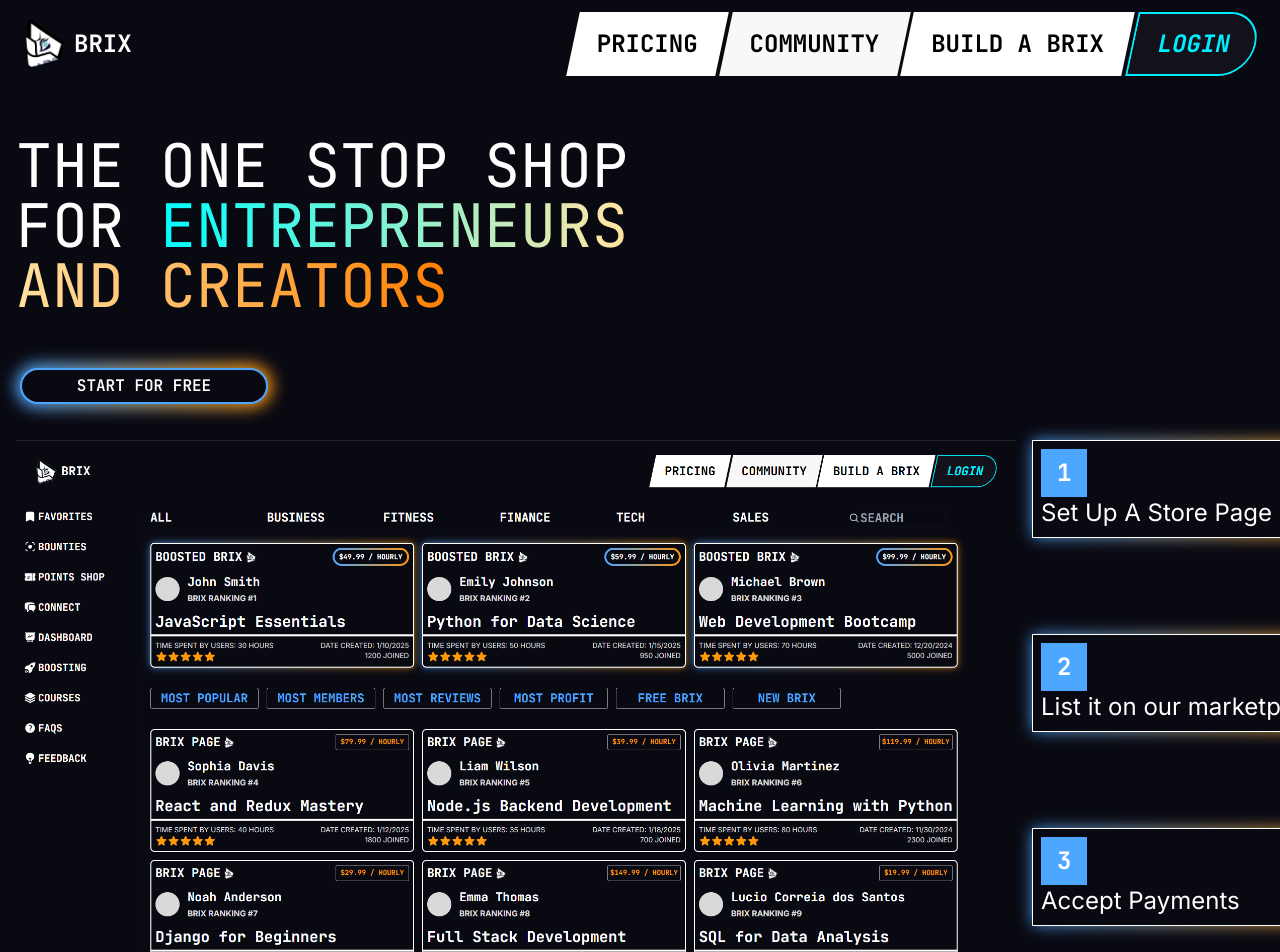
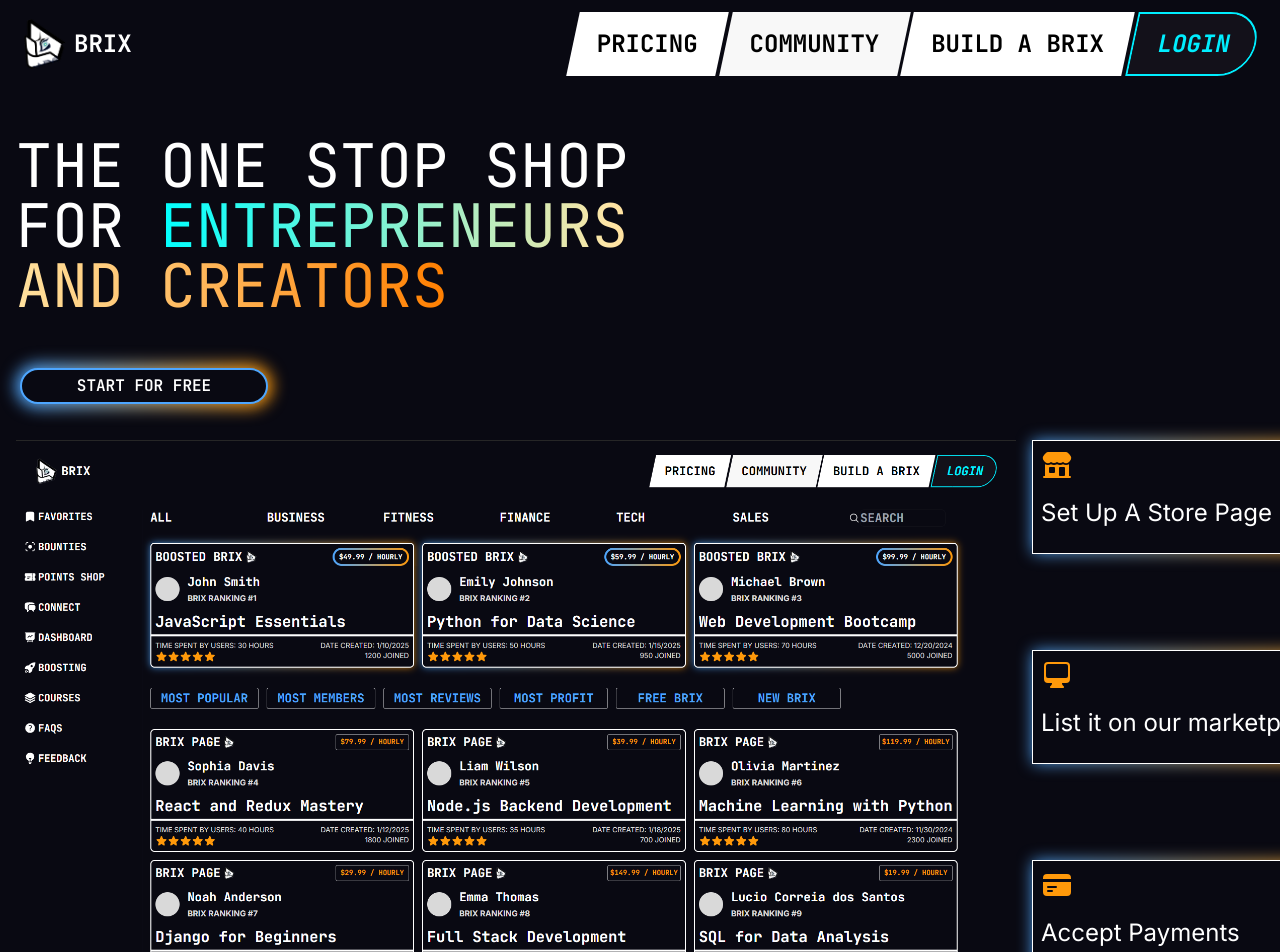
Before and after one commit to fundedbull/project-b, a Next.js app: page / in a window 1280 px wide. Shown: the top 952 px of the page. Built offline with nearby package versions, Linux system fonts and the light colour scheme.

Commit message:
Changed Page Steps to Icons

```diff
--- a/src/app/page.tsx
+++ b/src/app/page.tsx
@@ -5,6 +5,11 @@ import Footerbar from "@ui/Footer";
 
 import { JetBrains_Mono, Inter } from "next/font/google";
 import Link from "next/link";
+import {
+  BuildingStorefrontIcon,
+  ComputerDesktopIcon,
+  CreditCardIcon,
+} from "@heroicons/react/24/solid";
 const jb_mono = JetBrains_Mono({ subsets: ["latin"] });
 const inter = Inter({ subsets: ["latin"] });
 
@@ -40,24 +45,22 @@ export default function Home() {
         />
         <section className="flex flex-col gap-8 md:gap-24 text-left w-full h-full">
           <article className="border border-white flex flex-col p-2 w-80 relative bg-background before:absolute before:inset-0 before:-z-10 before:bg-gradient-to-r before:from-blue before:to-orange  before:blur">
-            <h1 className="px-4 py-2 w-fit h-fit bg-blue text-white font-bold text-2xl">
-              1
-            </h1>
-            <p className={`${inter.className} text-2xl`}>Set Up A Store Page</p>
+            <BuildingStorefrontIcon className="size-8 fill-orange" />
+            <p className={`${inter.className} text-2xl py-4`}>
+              Set Up A Store Page
+            </p>
           </article>
           <article className="border border-white flex flex-col p-2 w-80 self-end relative bg-background before:absolute before:inset-0 before:-z-10 before:bg-gradient-to-r before:from-blue before:to-orange  before:blur">
-            <h1 className="px-4 py-2 w-fit h-fit bg-blue text-white font-bold text-2xl">
-              2
-            </h1>
-            <p className={`${inter.className} text-2xl`}>
+            <ComputerDesktopIcon className="size-8 fill-orange" />
+            <p className={`${inter.className} text-2xl  py-4`}>
               List it on our marketplace
             </p>
           </article>
           <article className="border border-white flex flex-col p-2 w-80 relative bg-background before:absolute before:inset-0 before:-z-10 before:bg-gradient-to-r before:from-blue before:to-orange  before:blur">
-            <h1 className="px-4 py-2 w-fit h-fit bg-blue text-white font-bold text-2xl">
-              3
-            </h1>
-            <p className={`${inter.className} text-2xl`}>Accept Payments</p>
+            <CreditCardIcon className="size-8 fill-orange" />
+            <p className={`${inter.className} text-2xl  py-4`}>
+              Accept Payments
+            </p>
           </article>
         </section>
       </div>
```
